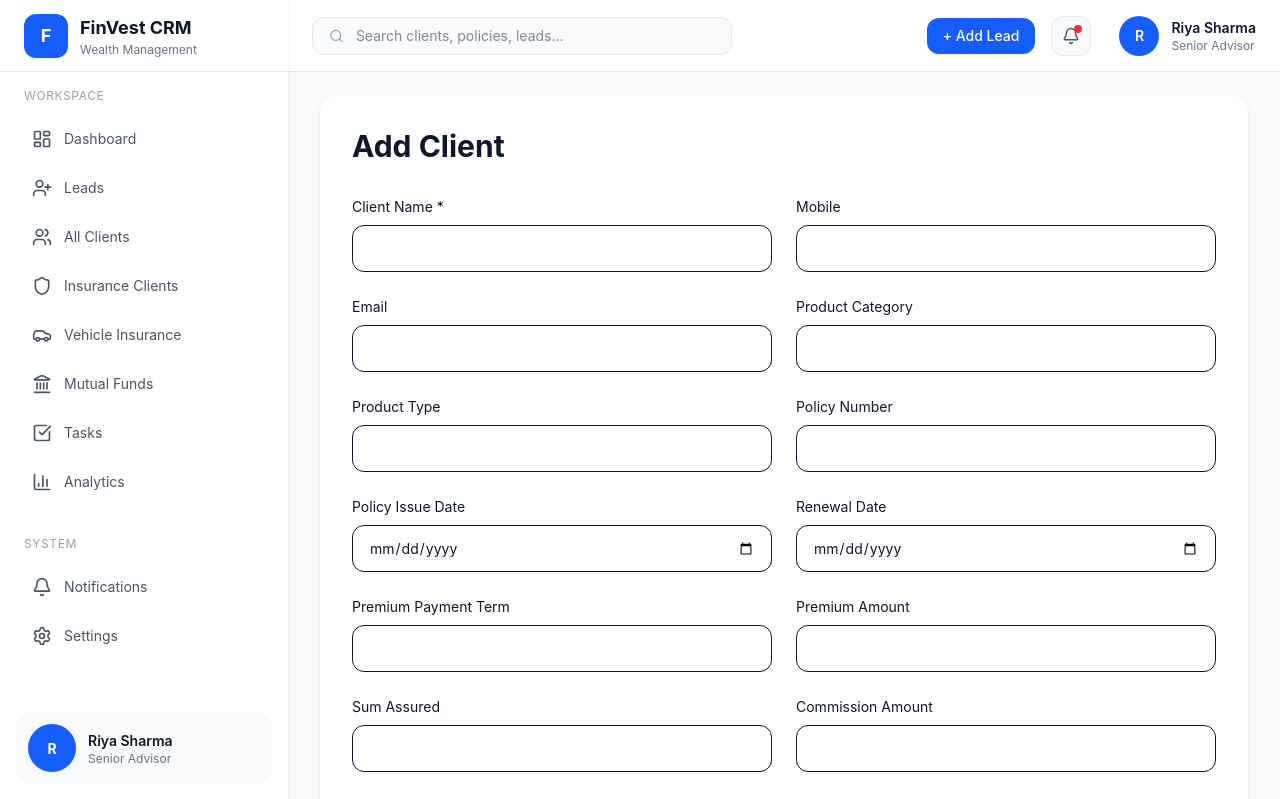
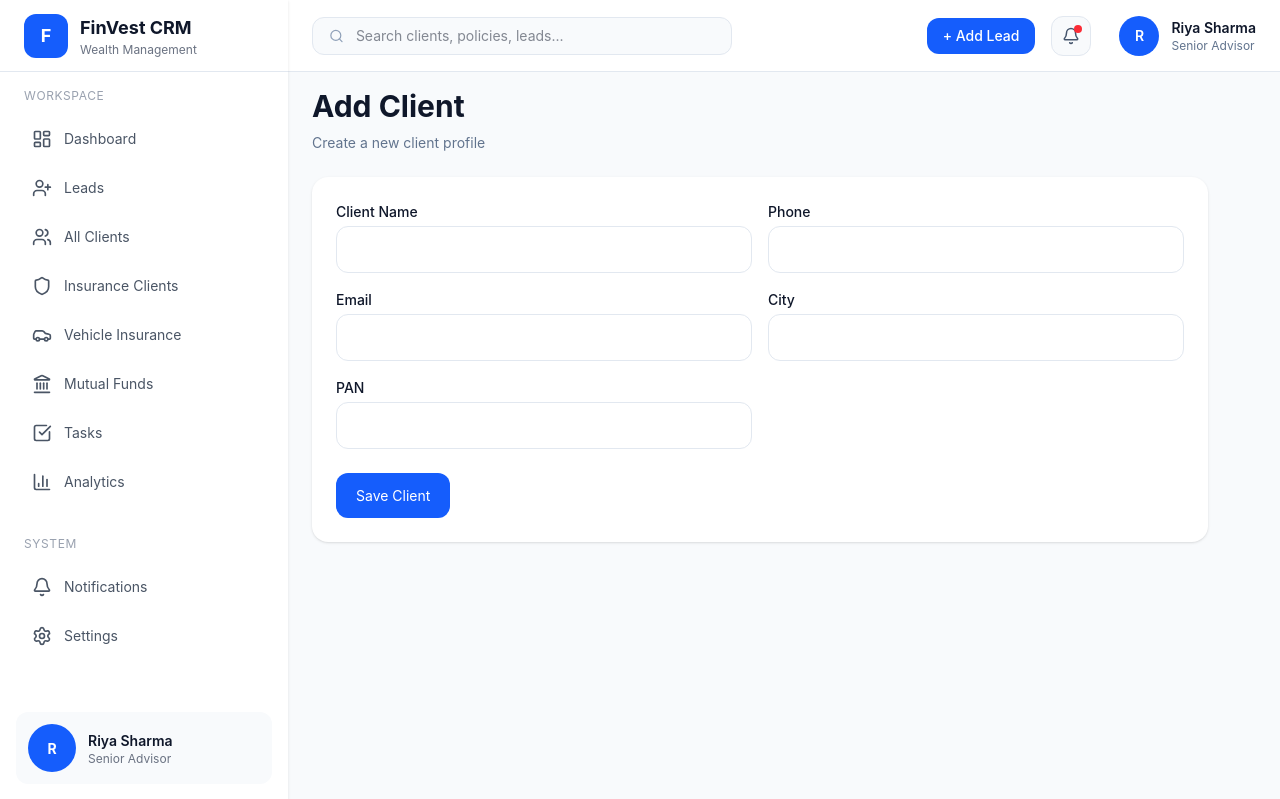
Before and after one commit to dhanlaxmicrm1-maker/crm-front, a React (Vite) app: page /add-client in a window 1280 px wide. Shown: the top 799 px of the page. Built offline with nearby package versions, Linux system fonts and the light colour scheme.

Commit message:
Update AddClient.tsx

```diff
--- a/src/pages/AddClient.tsx
+++ b/src/pages/AddClient.tsx
@@ -4,227 +4,196 @@ import { useNavigate } from "react-router-dom";
 import api from "../services/api";
 
 export default function AddClient() {
+
   const navigate = useNavigate();
 
   const [form, setForm] = useState({
     name: "",
-    mobile: "",
+    phone: "",
     email: "",
-    productCategory: "",
-    productType: "",
-    policyNumber: "",
-    policyIssueDate: "",
-    renewalDate: "",
-    premiumPaymentTerm: "",
-    premiumAmount: "",
-    sumAssured: "",
-    commissionAmount: "",
-    notes: "",
+    city: "",
+    pan: "",
   });
 
-  const handleChange = (
-    e: React.ChangeEvent<
-      HTMLInputElement | HTMLTextAreaElement
-    >
-  ) => {
-    setForm({
-      ...form,
-      [e.target.name]: e.target.value,
-    });
-  };
+  const submit = async () => {
 
-  const submit = async () => {
     try {
+
       await api.post("/clients", form);
 
       alert("Client Added Successfully");
 
       navigate("/all-clients");
-    } catch (err) {
+
+    }
+
+    catch (err) {
+
       console.log(err);
 
       alert("Error Adding Client");
+
     }
   };
 
   return (
-    <div className="p-8 bg-slate-50 min-h-screen">
 
-      <div className="bg-white rounded-2xl shadow-sm p-8 max-w-5xl mx-auto">
+    <div className="p-6 bg-slate-50 min-h-screen">
 
-        <h1 className="text-3xl font-bold mb-8">
-          Add Client
-        </h1>
+      <h1 className="text-3xl font-bold mb-2">
 
-        <div className="grid grid-cols-2 gap-6">
+        Add Client
+
+      </h1>
+
+      <p className="text-slate-500 mb-6">
+
+        Create a new client profile
+
+      </p>
+
+      <div className="bg-white rounded-2xl p-6 shadow-sm max-w-4xl">
+
+        <div className="grid grid-cols-2 gap-4">
 
           <div>
-            <label>Client Name *</label>
+
+            <label className="text-sm font-medium">
+
+              Client Name
+
+            </label>
 
             <input
-              name="name"
+
               value={form.name}
-              onChange={handleChange}
-              className="w-full mt-2 border rounded-xl px-4 py-3"
+
+              onChange={(e) =>
+                setForm({
+                  ...form,
+                  name: e.target.value,
+                })
+              }
+
+              className="w-full mt-1 border border-slate-200 rounded-xl px-4 py-3"
+
             />
+
           </div>
 
           <div>
-            <label>Mobile</label>
+
+            <label className="text-sm font-medium">
+
+              Phone
+
+            </label>
 
             <input
-              name="mobile"
-              value={form.mobile}
-              onChange={handleChange}
-              className="w-full mt-2 border rounded-xl px-4 py-3"
+
+              value={form.phone}
+
+              onChange={(e) =>
+                setForm({
+                  ...form,
+                  phone: e.target.value,
+                })
+              }
+
+              className="w-full mt-1 border border-slate-200 rounded-xl px-4 py-3"
+
             />
+
           </div>
 
           <div>
-            <label>Email</label>
+
+            <label className="text-sm font-medium">
+
+              Email
+
+            </label>
 
             <input
-              name="email"
+
               value={form.email}
-              onChange={handleChange}
-              className="w-full mt-2 border rounded-xl px-4 py-3"
+
+              onChange={(e) =>
+                setForm({
+                  ...form,
+                  email: e.target.value,
+                })
+              }
+
+              className="w-full mt-1 border border-slate-200 rounded-xl px-4 py-3"
+
             />
+
           </div>
 
           <div>
-            <label>Product Category</label>
+
+            <label className="text-sm font-medium">
+
+              City
+
+            </label>
 
             <input
-              name="productCategory"
-              value={form.productCategory}
-              onChange={handleChange}
-              className="w-full mt-2 border rounded-xl px-4 py-3"
+
+              value={form.city}
+
+              onChange={(e) =>
+                setForm({
+                  ...form,
+                  city: e.target.value,
+                })
+              }
+
+              className="w-full mt-1 border border-slate-200 rounded-xl px-4 py-3"
+
             />
+
           </div>
 
           <div>
-            <label>Product Type</label>
+
+            <label className="text-sm font-medium">
+
+              PAN
+
+            </label>
 
             <input
-              name="productType"
-              value={form.productType}
-              onChange={handleChange}
-              className="w-full mt-2 border rounded-xl px-4 py-3"
+
+              value={form.pan}
+
+              onChange={(e) =>
+                setForm({
+                  ...form,
+                  pan: e.target.value,
+                })
+              }
+
+              className="w-full mt-1 border border-slate-200 rounded-xl px-4 py-3"
+
             />
-          </div>
 
-          <div>
-            <label>Policy Number</label>
-
-            <input
-              name="policyNumber"
-              value={form.policyNumber}
-              onChange={handleChange}
-              className="w-full mt-2 border rounded-xl px-4 py-3"
-            />
-          </div>
-
-          <div>
-            <label>Policy Issue Date</label>
-
-            <input
-              type="date"
-              name="policyIssueDate"
-              value={form.policyIssueDate}
-              onChange={handleChange}
-              className="w-full mt-2 border rounded-xl px-4 py-3"
-            />
-          </div>
-
-          <div>
-            <label>Renewal Date</label>
-
-            <input
-              type="date"
-              name="renewalDate"
-              value={form.renewalDate}
-              onChange={handleChange}
-              className="w-full mt-2 border rounded-xl px-4 py-3"
-            />
-          </div>
-
-          <div>
-            <label>Premium Payment Term</label>
-
-            <input
-              name="premiumPaymentTerm"
-              value={form.premiumPaymentTerm}
-              onChange={handleChange}
-              className="w-full mt-2 border rounded-xl px-4 py-3"
-            />
-          </div>
-
-          <div>
-            <label>Premium Amount</label>
-
-            <input
-              name="premiumAmount"
-              value={form.premiumAmount}
-              onChange={handleChange}
-              className="w-full mt-2 border rounded-xl px-4 py-3"
-            />
-          </div>
-
-          <div>
-            <label>Sum Assured</label>
-
-            <input
-              name="sumAssured"
-              value={form.sumAssured}
-              onChange={handleChange}
-              className="w-full mt-2 border rounded-xl px-4 py-3"
-            />
-          </div>
-
-          <div>
-            <label>Commission Amount</label>
-
-            <input
-              name="commissionAmount"
-              value={form.commissionAmount}
-              onChange={handleChange}
-              className="w-full mt-2 border rounded-xl px-4 py-3"
-            />
           </div>
 
         </div>
 
-        <div className="mt-6">
+        <button
 
-          <label>Notes</label>
+          onClick={submit}
 
-          <textarea
-            rows={4}
-            name="notes"
-            value={form.notes}
-            onChange={handleChange}
-            className="w-full mt-2 border rounded-xl px-4 py-3"
-          />
+          className="mt-6 bg-blue-600 text-white px-5 py-3 rounded-xl hover:bg-blue-700"
 
-        </div>
+        >
 
-        <div className="flex justify-end gap-3 mt-8">
+          Save Client
 
-          <button
-            onClick={() => navigate("/all-clients")}
-            className="border border-slate-300 px-6 py-3 rounded-xl"
-          >
-            Cancel
-          </button>
-
-          <button
-            onClick={submit}
-            className="bg-blue-600 hover:bg-blue-700 text-white px-6 py-3 rounded-xl"
-          >
-            Save
-          </button>
-
-        </div>
+        </button>
 
       </div>
 
```
